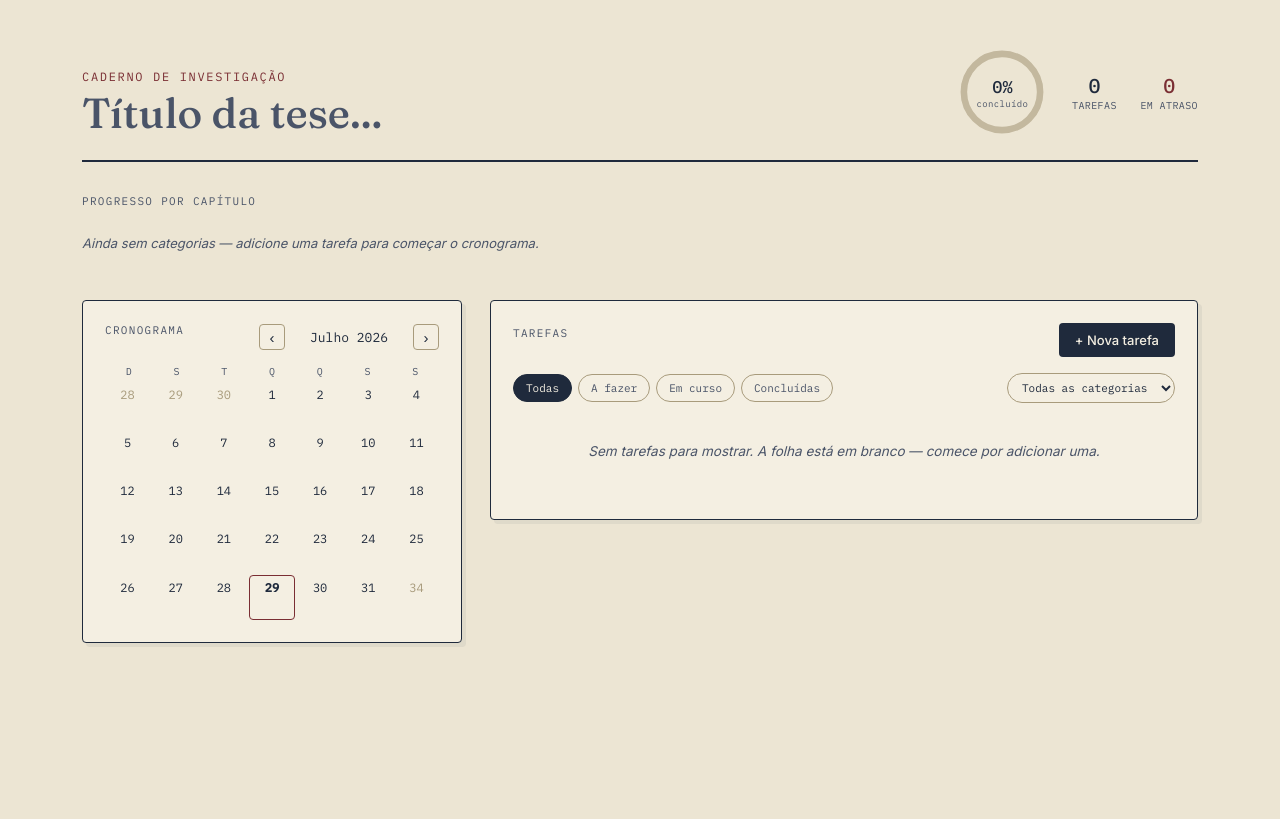
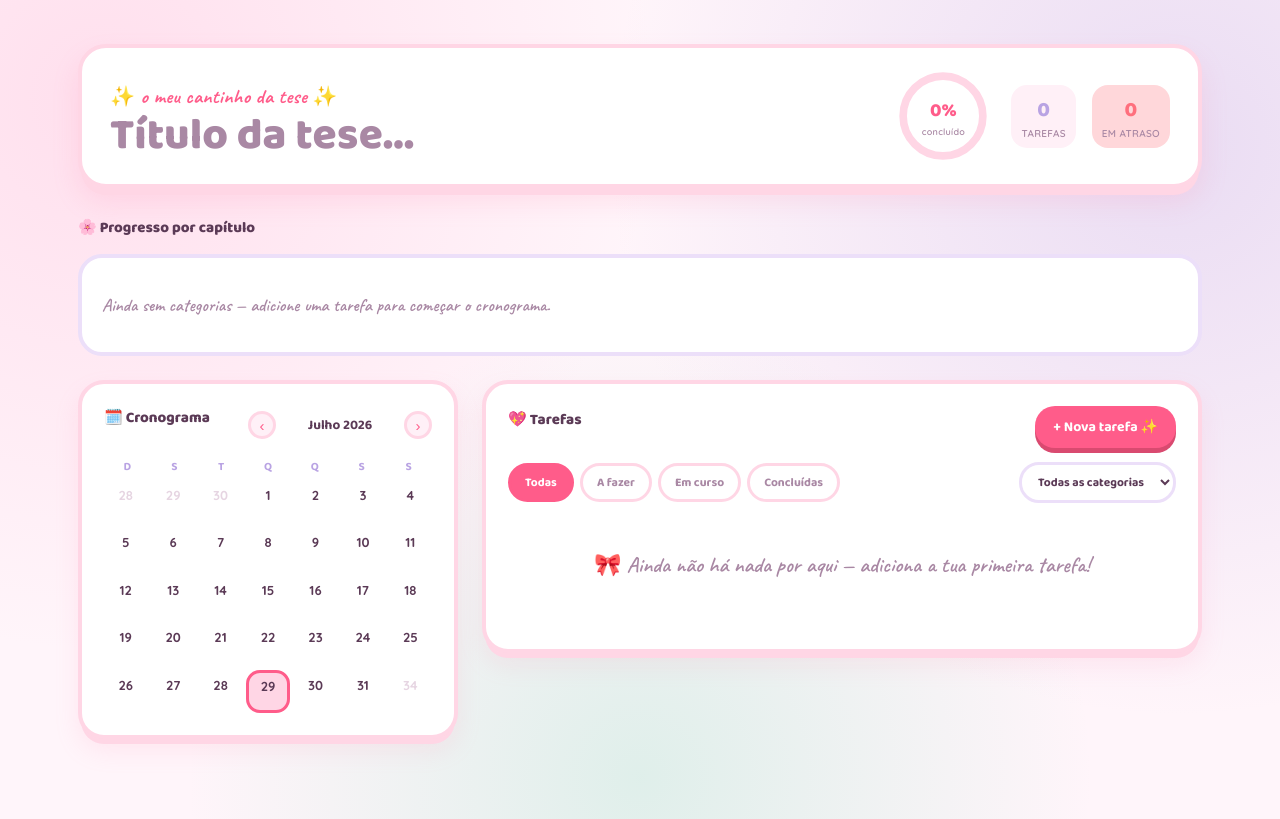
Before and after one commit to tompratas/thesis-tasks, a Flask app: page / in a window 1280 px wide. Before the commit the page ends 647 px from the top, so only its background shows below. Run offline with Flask 3, Linux system fonts and the light colour scheme; data that the repository does not hold is empty; some libraries are stand-ins or nearby versions.

Commit message:
Add files via upload

```diff
--- a/static/app.js
+++ b/static/app.js
@@ -60,7 +60,7 @@ function renderShelf(byCategory) {
     shelf.innerHTML = '<p class="shelf-empty">Ainda sem categorias — adicione uma tarefa para começar o cronograma.</p>';
     return;
   }
-  const colors = ["#7a2e33", "#b9861f", "#55684a", "#3d5a80", "#8a4f7d", "#6b7280"];
+  const colors = ["#ff8fb1", "#b9a3e3", "#6fd9b3", "#f6b93b", "#ff6f7d", "#8fc9e0"];
   shelf.innerHTML = entries.map(([name, d], i) => {
     const pct = d.total ? Math.round((d.done / d.total) * 100) : 0;
     const color = colors[i % colors.length];
@@ -188,7 +188,7 @@ function renderLedger() {
   list.innerHTML = tasks.map(t => {
     const overdue = t.due_date && t.due_date < todayStr && t.status !== "done";
     const toggleClass = t.status === "done" ? "done" : t.status === "doing" ? "doing" : "";
-    const toggleMark = t.status === "done" ? "✓" : "";
+    const toggleMark = t.status === "done" ? "💗" : "";
     return `
     <li class="ledger-row" data-id="${t.id}">
       <button class="status-toggle ${toggleClass}" data-action="toggle" title="Alterar estado">${toggleMark}</button>
@@ -220,7 +220,7 @@ function renderLedger() {
 }
 
 function priorityLabel(p) {
-  return { low: "Baixa", medium: "Média", high: "Alta" }[p] || p;
+  return { low: "🌱 Baixa", medium: "⭐ Média", high: "💖 Alta" }[p] || p;
 }
 function formatDate(dateStr) {
   if (!dateStr) return "—";
@@ -273,7 +273,7 @@ function openModal(id) {
   const deleteBtn = document.getElementById("delete-task-btn");
   if (id) {
     const t = state.tasks.find(t => t.id === id);
-    document.getElementById("modal-eyebrow").textContent = "Editar tarefa";
+    document.getElementById("modal-eyebrow").textContent = "Editar tarefa 💕";
     document.getElementById("task-id").value = t.id;
     document.getElementById("task-title").value = t.title;
     document.getElementById("task-notes").value = t.notes;
@@ -283,7 +283,7 @@ function openModal(id) {
     document.getElementById("task-status").value = t.status;
     deleteBtn.style.display = "inline-block";
   } else {
-    document.getElementById("modal-eyebrow").textContent = "Nova tarefa";
+    document.getElementById("modal-eyebrow").textContent = "Nova tarefa ✨";
     document.getElementById("task-id").value = "";
     if (state.dateFilter) document.getElementById("task-due").value = state.dateFilter;
     deleteBtn.style.display = "none";
--- a/static/style.css
+++ b/static/style.css
@@ -1,39 +1,46 @@
 :root {
-  --paper: #ece5d3;
-  --paper-raised: #f4efe2;
-  --ink: #1f2a3c;
-  --ink-soft: #4a5468;
-  --rule: #c3b89e;
-  --rule-strong: #a89b7c;
-  --burgundy: #7a2e33;
-  --burgundy-soft: #c98d8f;
-  --mustard: #b9861f;
-  --mustard-soft: #e6c988;
-  --sage: #55684a;
-  --sage-soft: #a9bd97;
+  --bg: #fff5fa;
+  --panel: #ffffff;
+  --panel-soft: #fff0f7;
+  --ink: #5b3a56;
+  --ink-soft: #a988a4;
 
-  --font-display: "Fraunces", serif;
-  --font-body: "Inter", system-ui, sans-serif;
-  --font-mono: "IBM Plex Mono", monospace;
+  --pink: #ff8fb1;
+  --pink-deep: #ff5c8a;
+  --pink-soft: #ffd6e5;
+  --lavender: #b9a3e3;
+  --lavender-soft: #ecdff9;
+  --mint: #6fd9b3;
+  --mint-soft: #d7f7ea;
+  --butter: #f6b93b;
+  --butter-soft: #ffe9b3;
+  --coral: #ff6f7d;
+  --coral-soft: #ffd7da;
+
+  --font-display: "Baloo 2", sans-serif;
+  --font-body: "Quicksand", sans-serif;
+  --font-hand: "Caveat", cursive;
 }
 
 * { box-sizing: border-box; }
 
 body {
   margin: 0;
-  background: var(--paper);
-  background-image:
-    linear-gradient(var(--paper) 0%, var(--paper) 100%),
-    repeating-linear-gradient(180deg, transparent, transparent 34px, rgba(168,155,124,0.16) 35px);
+  background:
+    radial-gradient(circle at 8% 12%, rgba(255,182,213,0.35), transparent 40%),
+    radial-gradient(circle at 92% 18%, rgba(185,163,227,0.3), transparent 42%),
+    radial-gradient(circle at 50% 95%, rgba(111,217,179,0.22), transparent 45%),
+    var(--bg);
   color: var(--ink);
   font-family: var(--font-body);
+  font-weight: 600;
   -webkit-font-smoothing: antialiased;
 }
 
 .page {
   max-width: 1180px;
   margin: 0 auto;
-  padding: 48px 32px 80px;
+  padding: 44px 28px 80px;
 }
 
 /* ---------- Masthead ---------- */
@@ -43,29 +50,33 @@ body {
   justify-content: space-between;
   align-items: flex-end;
   gap: 24px;
-  padding-bottom: 24px;
-  border-bottom: 2px solid var(--ink);
-  margin-bottom: 32px;
+  padding: 22px 28px;
+  background: var(--panel);
+  border-radius: 28px;
+  border: 4px solid var(--pink-soft);
+  box-shadow: 0 10px 0 -3px var(--pink-soft), 0 14px 26px rgba(255,140,180,0.18);
+  margin-bottom: 28px;
   flex-wrap: wrap;
 }
 
 .eyebrow {
-  font-family: var(--font-mono);
-  font-size: 12px;
-  letter-spacing: 0.14em;
-  text-transform: uppercase;
-  color: var(--burgundy);
-  margin: 0 0 6px;
+  font-family: var(--font-hand);
+  font-size: 20px;
+  font-weight: 700;
+  color: var(--pink-deep);
+  margin: 0 0 2px;
+  letter-spacing: 0.02em;
 }
 
 .masthead h1 {
   font-family: var(--font-display);
-  font-weight: 500;
-  font-size: 42px;
+  font-weight: 800;
+  font-size: 44px;
   margin: 0;
-  line-height: 1.1;
+  line-height: 1.15;
   outline: none;
   min-width: 240px;
+  color: var(--ink);
 }
 .masthead h1:empty:before {
   content: attr(data-placeholder);
@@ -75,21 +86,21 @@ body {
 .masthead-right {
   display: flex;
   align-items: center;
-  gap: 20px;
+  gap: 22px;
 }
 
 .ring-wrap {
   position: relative;
-  width: 88px;
-  height: 88px;
+  width: 92px;
+  height: 92px;
   flex-shrink: 0;
 }
-.ring { width: 88px; height: 88px; transform: rotate(-90deg); }
-.ring-track { fill: none; stroke: var(--rule); stroke-width: 9; }
+.ring { width: 92px; height: 92px; transform: rotate(-90deg); }
+.ring-track { fill: none; stroke: var(--pink-soft); stroke-width: 10; }
 .ring-progress {
   fill: none;
-  stroke: var(--burgundy);
-  stroke-width: 9;
+  stroke: var(--pink-deep);
+  stroke-width: 10;
   stroke-linecap: round;
   stroke-dasharray: 327;
   stroke-dashoffset: 327;
@@ -102,57 +113,63 @@ body {
   flex-direction: column;
   align-items: center;
   justify-content: center;
-  font-family: var(--font-mono);
+  font-family: var(--font-display);
 }
-.ring-label span:first-child { font-size: 17px; font-weight: 500; }
-.ring-sub { font-size: 9px; color: var(--ink-soft); letter-spacing: 0.04em; }
+.ring-label span:first-child { font-size: 19px; font-weight: 800; color: var(--pink-deep); }
+.ring-sub { font-family: var(--font-body); font-size: 9px; color: var(--ink-soft); letter-spacing: 0.03em; font-weight: 600; }
 
 .stat-line {
   display: flex;
-  gap: 18px;
-  font-family: var(--font-mono);
+  gap: 16px;
 }
 .stat-line > div {
   display: flex;
   flex-direction: column;
   align-items: center;
-  min-width: 56px;
+  min-width: 58px;
+  background: var(--panel-soft);
+  border-radius: 16px;
+  padding: 8px 10px;
 }
-.stat-line span:first-child { font-size: 20px; font-weight: 500; }
-.stat-line small { font-size: 10px; color: var(--ink-soft); text-transform: uppercase; letter-spacing: 0.04em; }
-.stat-line .overdue span:first-child { color: var(--burgundy); }
+.stat-line span:first-child { font-family: var(--font-display); font-size: 21px; font-weight: 800; color: var(--lavender); }
+.stat-line small { font-size: 10px; color: var(--ink-soft); text-transform: uppercase; letter-spacing: 0.03em; font-weight: 600; }
+.stat-line .overdue { background: var(--coral-soft); }
+.stat-line .overdue span:first-child { color: var(--coral); }
 
 /* ---------- Section label ---------- */
 
 .section-label {
-  font-family: var(--font-mono);
-  font-size: 11px;
-  text-transform: uppercase;
-  letter-spacing: 0.12em;
-  color: var(--ink-soft);
+  font-family: var(--font-display);
+  font-size: 15px;
+  font-weight: 800;
+  color: var(--ink);
   margin: 0 0 14px;
 }
 
 /* ---------- Bookshelf progress ---------- */
 
-.shelf-section { margin-bottom: 36px; }
+.shelf-section { margin-bottom: 24px; }
 
 .shelf {
   display: flex;
   flex-direction: column;
-  gap: 8px;
+  gap: 10px;
+  background: var(--panel);
+  border-radius: 24px;
+  border: 4px solid var(--lavender-soft);
+  padding: 18px 20px;
 }
 
 .shelf-row {
   display: grid;
-  grid-template-columns: 160px 1fr 46px;
+  grid-template-columns: 150px 1fr 50px;
   align-items: center;
   gap: 14px;
 }
 
 .shelf-name {
-  font-size: 13px;
-  font-weight: 500;
+  font-size: 14px;
+  font-weight: 700;
   white-space: nowrap;
   overflow: hidden;
   text-overflow: ellipsis;
@@ -160,30 +177,41 @@ body {
 
 .shelf-track {
   height: 22px;
-  background: var(--paper-raised);
-  border: 1.5px solid var(--ink);
-  border-radius: 3px 8px 8px 3px;
+  background: var(--panel-soft);
+  border: 3px solid var(--pink-soft);
+  border-radius: 20px;
   overflow: hidden;
   position: relative;
 }
 
 .shelf-fill {
   height: 100%;
-  border-radius: 2px 0 0 2px;
+  border-radius: 20px;
   transition: width 0.5s ease;
+  position: relative;
+}
+.shelf-fill::after {
+  content: "";
+  position: absolute;
+  top: 2px; left: 6px; right: 6px;
+  height: 4px;
+  background: rgba(255,255,255,0.55);
+  border-radius: 10px;
 }
 
 .shelf-pct {
-  font-family: var(--font-mono);
-  font-size: 12px;
+  font-family: var(--font-display);
+  font-size: 12.5px;
+  font-weight: 700;
   text-align: right;
   color: var(--ink-soft);
 }
 
 .shelf-empty {
-  font-size: 13px;
+  font-size: 13.5px;
   color: var(--ink-soft);
-  font-style: italic;
+  font-family: var(--font-hand);
+  font-size: 18px;
 }
 
 /* ---------- Workspace layout ---------- */
@@ -191,7 +219,7 @@ body {
 .workspace {
   display: grid;
   grid-template-columns: 380px 1fr;
-  gap: 28px;
+  gap: 24px;
   align-items: start;
 }
 
@@ -200,44 +228,45 @@ body {
 }
 
 .panel {
-  background: var(--paper-raised);
-  border: 1.5px solid var(--ink);
-  border-radius: 4px;
+  background: var(--panel);
+  border: 4px solid var(--pink-soft);
+  border-radius: 26px;
   padding: 22px;
-  box-shadow: 4px 4px 0 rgba(31,42,60,0.06);
+  box-shadow: 0 8px 0 -3px var(--pink-soft), 0 12px 24px rgba(255,140,180,0.14);
 }
 
 .panel-head {
   display: flex;
   justify-content: space-between;
   align-items: center;
-  margin-bottom: 4px;
+  margin-bottom: 6px;
   flex-wrap: wrap;
   gap: 10px;
 }
 
 /* ---------- Calendar ---------- */
 
-.cal-nav { display: flex; align-items: center; gap: 10px; font-family: var(--font-mono); font-size: 13px; }
+.cal-nav { display: flex; align-items: center; gap: 10px; font-family: var(--font-display); font-size: 13.5px; font-weight: 700; }
 .icon-btn {
-  background: none;
-  border: 1px solid var(--rule-strong);
-  border-radius: 4px;
-  width: 26px; height: 26px;
+  background: var(--panel-soft);
+  border: 3px solid var(--pink-soft);
+  border-radius: 50%;
+  width: 28px; height: 28px;
   cursor: pointer;
   font-size: 15px;
-  color: var(--ink);
+  color: var(--pink-deep);
   line-height: 1;
 }
-.icon-btn:hover { background: var(--paper); }
-.cal-month-label { min-width: 108px; text-align: center; text-transform: capitalize; }
+.icon-btn:hover { background: var(--pink-soft); }
+.cal-month-label { min-width: 108px; text-align: center; text-transform: capitalize; color: var(--ink); }
 
 .cal-weekdays {
   display: grid;
   grid-template-columns: repeat(7, 1fr);
-  font-family: var(--font-mono);
-  font-size: 10px;
-  color: var(--ink-soft);
+  font-family: var(--font-display);
+  font-weight: 700;
+  font-size: 11.5px;
+  color: var(--lavender);
   text-align: center;
   margin-top: 14px;
   margin-bottom: 4px;
@@ -246,38 +275,39 @@ body {
 .cal-grid {
   display: grid;
   grid-template-columns: repeat(7, 1fr);
-  gap: 3px;
+  gap: 4px;
 }
 
 .cal-day {
   aspect-ratio: 1;
-  border: 1px solid transparent;
-  border-radius: 4px;
+  border: 2px solid transparent;
+  border-radius: 14px;
   display: flex;
   flex-direction: column;
   align-items: center;
   justify-content: flex-start;
-  padding-top: 4px;
-  font-size: 12px;
-  font-family: var(--font-mono);
+  padding-top: 5px;
+  font-size: 13px;
+  font-family: var(--font-body);
+  font-weight: 700;
   cursor: pointer;
   position: relative;
   color: var(--ink);
 }
-.cal-day:hover { background: var(--paper); }
-.cal-day.muted { color: var(--rule-strong); cursor: default; }
+.cal-day:hover { background: var(--panel-soft); }
+.cal-day.muted { color: #e6d5e2; cursor: default; }
 .cal-day.muted:hover { background: none; }
-.cal-day.today { border-color: var(--burgundy); font-weight: 600; }
-.cal-day.selected { background: var(--ink); color: var(--paper-raised); }
+.cal-day.today { border-color: var(--pink-deep); border-width: 3px; background: var(--pink-soft); }
+.cal-day.selected { background: var(--lavender); color: white; }
 .cal-day .dots { display: flex; gap: 2px; margin-top: 3px; }
-.cal-day .dot { width: 5px; height: 5px; border-radius: 50%; }
-.dot.p-low { background: var(--sage); }
-.dot.p-medium { background: var(--mustard); }
-.dot.p-high { background: var(--burgundy); }
+.cal-day .dot { width: 6px; height: 6px; border-radius: 50%; }
+.dot.p-low { background: var(--mint); }
+.dot.p-medium { background: var(--butter); }
+.dot.p-high { background: var(--coral); }
 
 .text-link {
-  background: none; border: none; color: var(--burgundy);
-  font-family: var(--font-mono); font-size: 11px; cursor: pointer; margin-top: 12px; padding: 0;
+  background: none; border: none; color: var(--pink-deep);
+  font-family: var(--font-display); font-weight: 700; font-size: 12px; cursor: pointer; margin-top: 12px; padding: 0;
 }
 
 /* ---------- Filters ---------- */
@@ -287,31 +317,33 @@ body {
   justify-content: space-between;
   align-items: center;
   gap: 12px;
-  margin: 16px 0;
+  margin: 14px 0 16px;
   flex-wrap: wrap;
 }
 
 .chip-group { display: flex; gap: 6px; flex-wrap: wrap; }
 
 .chip {
-  font-family: var(--font-mono);
-  font-size: 11px;
-  padding: 6px 12px;
-  border: 1px solid var(--rule-strong);
+  font-family: var(--font-display);
+  font-weight: 700;
+  font-size: 12px;
+  padding: 7px 14px;
+  border: 3px solid var(--pink-soft);
   border-radius: 20px;
-  background: none;
+  background: var(--panel);
   cursor: pointer;
   color: var(--ink-soft);
 }
-.chip.active { background: var(--ink); color: var(--paper-raised); border-color: var(--ink); }
+.chip.active { background: var(--pink-deep); color: white; border-color: var(--pink-deep); }
 
 .category-select {
-  font-family: var(--font-mono);
-  font-size: 11px;
-  padding: 6px 10px;
-  border: 1px solid var(--rule-strong);
+  font-family: var(--font-display);
+  font-weight: 700;
+  font-size: 12px;
+  padding: 7px 12px;
+  border: 3px solid var(--lavender-soft);
   border-radius: 20px;
-  background: var(--paper-raised);
+  background: var(--panel);
   color: var(--ink);
 }
 
@@ -391,50 +427,53 @@ body {
   font-size: 15px;
   padding: 4px;
 }
-.ledger-delete:hover { color: var(--burgundy); }
+.ledger-delete:hover { color: var(--coral); }
 
 .empty-state {
-  font-style: italic;
+  font-family: var(--font-hand);
+  font-size: 22px;
   color: var(--ink-soft);
-  padding: 24px 4px;
+  padding: 26px 4px;
   text-align: center;
-  font-size: 13.5px;
 }
 
 /* ---------- Buttons ---------- */
 
 .btn-primary {
-  background: var(--ink);
-  color: var(--paper-raised);
+  background: var(--pink-deep);
+  color: white;
   border: none;
+  padding: 10px 18px;
+  border-radius: 20px;
+  font-family: var(--font-display);
+  font-weight: 700;
+  font-size: 14px;
+  cursor: pointer;
+  box-shadow: 0 5px 0 #d94a70;
+}
+.btn-primary:hover { background: #ff749a; transform: translateY(1px); box-shadow: 0 3px 0 #d94a70; }
+.btn-primary:active { transform: translateY(4px); box-shadow: none; }
+
+.btn-ghost {
+  background: var(--panel);
+  border: 3px solid var(--pink-soft);
+  color: var(--ink);
   padding: 9px 16px;
-  border-radius: 4px;
-  font-family: var(--font-body);
-  font-weight: 500;
-  font-size: 13px;
+  border-radius: 20px;
+  font-family: var(--font-display);
+  font-weight: 700;
+  font-size: 13.5px;
   cursor: pointer;
 }
-.btn-primary:hover { background: var(--burgundy); }
-
-.btn-ghost {
-  background: none;
-  border: 1px solid var(--rule-strong);
-  color: var(--ink);
-  padding: 9px 16px;
-  border-radius: 4px;
-  font-family: var(--font-body);
-  font-size: 13px;
-  cursor: pointer;
-}
-.btn-ghost.danger { border-color: var(--burgundy-soft); color: var(--burgundy); }
-.btn-ghost.danger:hover { background: var(--burgundy-soft); }
+.btn-ghost.danger { border-color: var(--coral-soft); color: var(--coral); }
+.btn-ghost.danger:hover { background: var(--coral-soft); }
 
 /* ---------- Modal ---------- */
 
 .modal-backdrop {
   position: fixed;
   inset: 0;
-  background: rgba(31,42,60,0.45);
+  background: rgba(91,58,86,0.35);
   display: flex;
   align-items: center;
   justify-content: center;
--- a/templates/index.html
+++ b/templates/index.html
@@ -5,7 +5,7 @@
 <meta name="viewport" content="width=device-width, initial-scale=1.0">
 <title>Cronograma da Tese</title>
 <link rel="preconnect" href="https://fonts.googleapis.com">
-<link href="https://fonts.googleapis.com/css2?family=Fraunces:ital,opsz,wght@0,9..144,400;0,9..144,500;0,9..144,600;1,9..144,500&family=Inter:wght@400;500;600&family=IBM+Plex+Mono:wght@400;500&display=swap" rel="stylesheet">
+<link href="https://fonts.googleapis.com/css2?family=Baloo+2:wght@500;600;700;800&family=Quicksand:wght@500;600;700;800&family=Caveat:wght@600;700&display=swap" rel="stylesheet">
 <link rel="stylesheet" href="/static/style.css">
 </head>
 <body>
@@ -14,7 +14,7 @@
 
   <header class="masthead">
     <div class="masthead-left">
-      <p class="eyebrow">Caderno de investigação</p>
+      <p class="eyebrow">✨ o meu cantinho da tese ✨</p>
       <h1 id="thesis-title" contenteditable="true" data-placeholder="Título da tese...">A minha tese</h1>
     </div>
     <div class="masthead-right">
@@ -36,7 +36,7 @@
   </header>
 
   <section class="shelf-section">
-    <p class="section-label">Progresso por capítulo</p>
+    <p class="section-label">🌸 Progresso por capítulo</p>
     <div id="shelf" class="shelf"></div>
   </section>
 
@@ -44,7 +44,7 @@
 
     <section class="panel calendar-panel">
       <div class="panel-head">
-        <p class="section-label">Cronograma</p>
+        <p class="section-label">🗓️ Cronograma</p>
         <div class="cal-nav">
           <button id="cal-prev" class="icon-btn" aria-label="Mês anterior">‹</button>
           <span id="cal-month" class="cal-month-label"></span>
@@ -60,8 +60,8 @@
 
     <section class="panel ledger-panel">
       <div class="panel-head">
-        <p class="section-label">Tarefas</p>
-        <button id="new-task-btn" class="btn-primary">+ Nova tarefa</button>
+        <p class="section-label">💖 Tarefas</p>
+        <button id="new-task-btn" class="btn-primary">+ Nova tarefa ✨</button>
       </div>
 
       <div class="filters">
@@ -77,7 +77,7 @@
       </div>
 
       <ul id="task-list" class="ledger"></ul>
-      <p id="empty-state" class="empty-state" style="display:none;">Sem tarefas para mostrar. A folha está em branco — comece por adicionar uma.</p>
+      <p id="empty-state" class="empty-state" style="display:none;">🎀 Ainda não há nada por aqui — adiciona a tua primeira tarefa!</p>
     </section>
 
   </main>
```
Also changed, not shown: other parts of static/style.css (+52 -47 lines).
